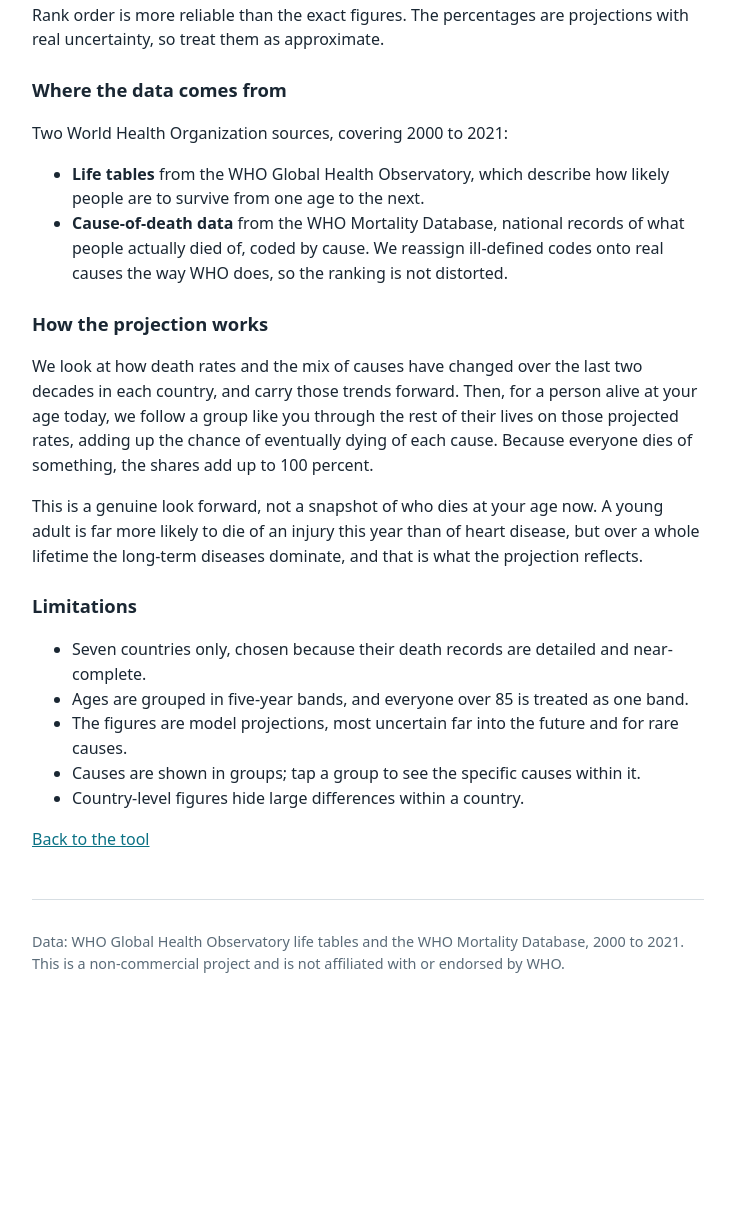
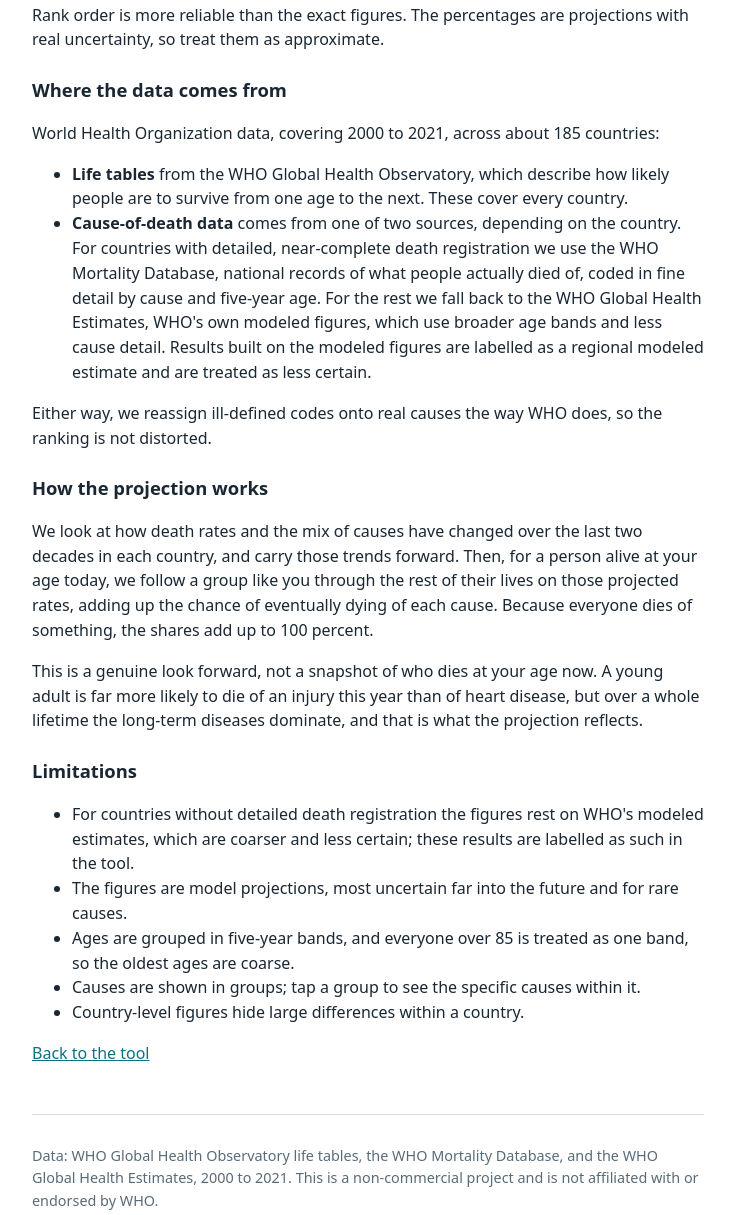
Before and after one commit to sean-reid/how-will-i-die, a website: page web/about.html in a window 1280 px wide. Shown: the part 333-1548 px from the top of the page, without its empty margins (272-1006 px from the left). Before the commit the page ends 1347 px from the top, so only its background shows below. Drawn offline with Linux system fonts and the light colour scheme.

Commit message:
Update docs for the global expansion

```diff
--- a/web/about.html
+++ b/web/about.html
@@ -34,21 +34,30 @@
 
         <h2>Where the data comes from</h2>
         <p>
-            Two World Health Organization sources, covering 2000 to 2021:
+            World Health Organization data, covering 2000 to 2021, across about
+            185 countries:
         </p>
         <ul>
             <li>
                 <strong>Life tables</strong> from the WHO Global Health Observatory,
                 which describe how likely people are to survive from one age to the
-                next.
+                next. These cover every country.
             </li>
             <li>
-                <strong>Cause-of-death data</strong> from the WHO Mortality Database,
-                national records of what people actually died of, coded by cause. We
-                reassign ill-defined codes onto real causes the way WHO does, so the
-                ranking is not distorted.
+                <strong>Cause-of-death data</strong> comes from one of two sources,
+                depending on the country. For countries with detailed, near-complete
+                death registration we use the WHO Mortality Database, national records
+                of what people actually died of, coded in fine detail by cause and
+                five-year age. For the rest we fall back to the WHO Global Health
+                Estimates, WHO's own modeled figures, which use broader age bands and
+                less cause detail. Results built on the modeled figures are labelled as
+                a regional modeled estimate and are treated as less certain.
             </li>
         </ul>
+        <p>
+            Either way, we reassign ill-defined codes onto real causes the way WHO
+            does, so the ranking is not distorted.
+        </p>
 
         <h2>How the projection works</h2>
         <p>
@@ -68,9 +77,9 @@
 
         <h2>Limitations</h2>
         <ul>
-            <li>Seven countries only, chosen because their death records are detailed and near-complete.</li>
-            <li>Ages are grouped in five-year bands, and everyone over 85 is treated as one band.</li>
+            <li>For countries without detailed death registration the figures rest on WHO's modeled estimates, which are coarser and less certain; these results are labelled as such in the tool.</li>
             <li>The figures are model projections, most uncertain far into the future and for rare causes.</li>
+            <li>Ages are grouped in five-year bands, and everyone over 85 is treated as one band, so the oldest ages are coarse.</li>
             <li>Causes are shown in groups; tap a group to see the specific causes within it.</li>
             <li>Country-level figures hide large differences within a country.</li>
         </ul>
@@ -80,9 +89,9 @@
 
     <footer>
         <p class="attribution">
-            Data: WHO Global Health Observatory life tables and the WHO Mortality
-            Database, 2000 to 2021. This is a non-commercial project and is not
-            affiliated with or endorsed by WHO.
+            Data: WHO Global Health Observatory life tables, the WHO Mortality
+            Database, and the WHO Global Health Estimates, 2000 to 2021. This is a
+            non-commercial project and is not affiliated with or endorsed by WHO.
         </p>
     </footer>
 </body>
```
Also changed, not shown: README.md, pipeline/mappings/README.md.
